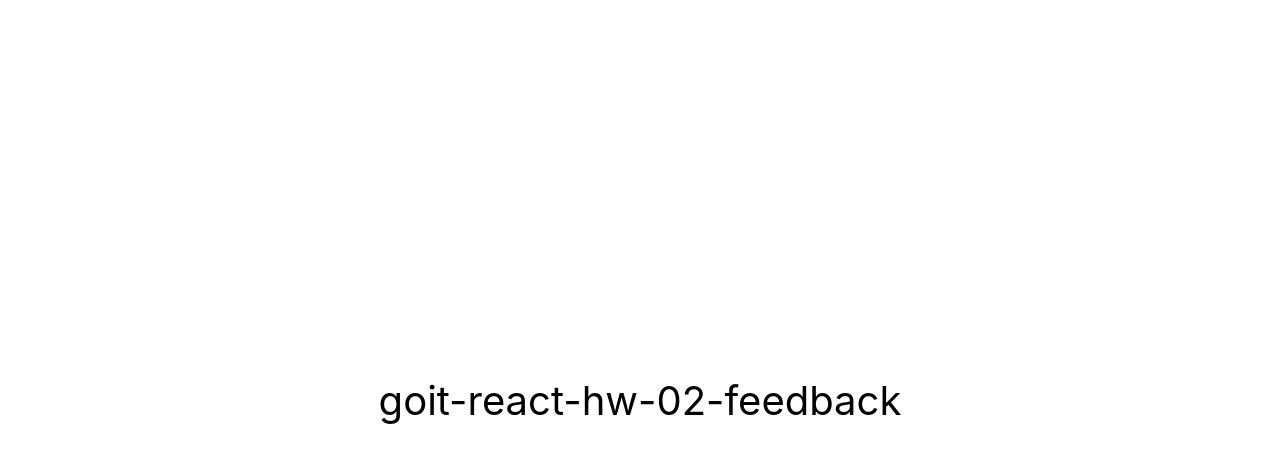
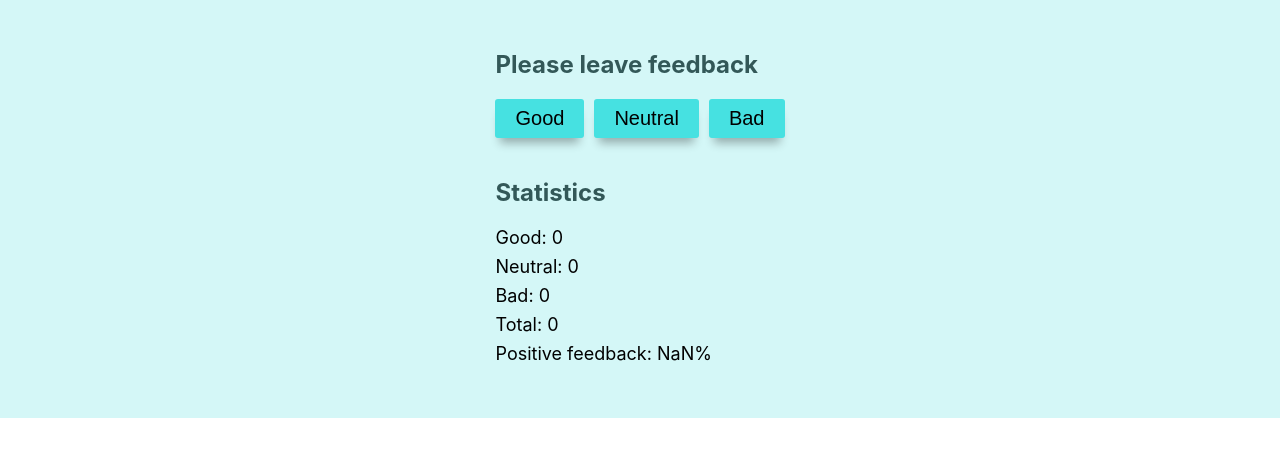
Before and after one commit to Vas2306/-goit-react-hw-02-feedback, a React (Create React App) app: page / in a window 1280 px wide. Shown: the top 462 px of the page. Built offline with nearby package versions, Linux system fonts and the light colour scheme.

Commit message:
first part

```diff
--- a/src/components/App.jsx
+++ b/src/components/App.jsx
@@ -1,16 +1,105 @@
-export const App = () => {
-  return (
-    <div
-      style={{
-        height: '100vh',
-        display: 'flex',
-        justifyContent: 'center',
-        alignItems: 'center',
-        fontSize: 40,
-        color: '#010101'
-      }}
-    >
-      goit-react-hw-02-feedback
-    </div>
-  );
-};
+// import Feedback from "./Feedback/Feedback";
+// export const App = () => {
+//   return <div>
+//     <Feedback/>
+//   </div>;
+// };
+// import React from 'react';
+import { Component } from 'react';
+import css from './Feedback/Feedback.module.css';
+class App extends Component {
+  constructor() {
+    super();
+    this.onFeedback = this.onFeedback.bind(this);
+  }
+
+  state = {
+    good: 0,
+    neutral: 0,
+    bad: 0,
+  };
+  countTotalFeedback() {
+    const { good, neutral, bad } = this.state;
+    return good + neutral + bad;
+  }
+
+  countPositiveFeedbackPercentage() {
+    return Math.round((this.state.good / this.countTotalFeedback()) * 100);
+  }
+  onFeedback(e) {
+    console.log(e.target.id);
+    switch (e.target.id) {
+      case 'good':
+        this.setState(prevState => ({ good: prevState.good + 1 }));
+        break;
+      case 'neutral':
+        this.setState(prevState => ({ neutral: prevState.neutral + 1 }));
+        break;
+      case 'bad':
+        this.setState(prevState => ({ bad: prevState.bad + 1 }));
+        break;
+      default:
+        console.log('Unknown id');
+        break;
+    }
+  }
+
+
+  render() {
+    return (
+      <section className={css.feedback}>
+        <div>
+          <h1 className={css.title}>Please leave feedback</h1>
+          <div>
+            <button
+              className={css.button}
+              type="button"
+              id="good"
+              onClick={this.onFeedback}
+            >
+              Good
+            </button>
+            <button
+              className={css.button}
+              type="button"
+              id="neutral"
+              onClick={this.onFeedback}
+            >
+              Neutral
+            </button>
+            <button
+              className={css.button}
+              type="button"
+              id="bad"
+              onClick={this.onFeedback}
+            >
+              Bad
+            </button>
+          </div>
+          <div className={css.resultStatistics}>
+            <h2 className={css.titleStatistics}>Statistics</h2>
+            <ul className={css.list}>
+              <li className={css.item}>
+                Good: <span>{this.state.good}</span>
+              </li>
+              <li className={css.item}>
+                Neutral: <span>{this.state.neutral}</span>
+              </li>
+              <li className={css.item}>
+                Bad: <span>{this.state.bad}</span>
+              </li>
+              <li className={css.item}>
+                Total: <span>{this.countTotalFeedback()}</span>
+              </li>
+              <li className={css.item}>
+                Positive feedback: <span>{this.countPositiveFeedbackPercentage()}%</span>
+              </li>
+            </ul>
+          </div>
+        </div>
+      </section>
+    );
+  }
+}
+
+export default App;
--- /dev/null
+++ b/src/components/Feedback/Feedback.css
@@ -0,0 +1,49 @@
+.Feedback {
+    display: flex;
+    justify-content: center;
+    padding-top: 30px;
+    padding-bottom: 30px;
+    background-color: #d4f7f7;
+}
+
+.Title,
+.TitleStatistics {
+    color: #335858;
+}
+
+.Button {
+    padding-top: 8px;
+    padding-bottom: 8px;
+    padding-left: 20px;
+    padding-right: 20px;
+    font-size: 20px;
+    cursor: pointer;
+    border: none;
+    background-color: #46e1e1;
+    border-radius: 3px;
+    box-shadow: 0 10px 10px -5px #0000004d;
+    transition: background-color 700ms cubic-bezier(0.075, 0.82, 0.165, 1);
+}
+
+.Button:not(:last-child) {
+    margin-right: 10px;
+}
+
+.Button:hover,
+.Button:focus {
+    background-color: #b1e4e4;
+}
+
+.ResultStatistics {
+    margin-top: 40px;
+}
+
+.List {
+    list-style-type: none;
+    padding-left: 0;
+}
+
+.Item {
+    font-size: 18px;
+    padding-bottom: 8px;
+}
--- /dev/null
+++ b/src/components/Feedback/Feedback.jsx
@@ -0,0 +1,61 @@
+import React from 'react';
+import css from './Feedback.module.css';
+class Feedback extends React.Component {
+  state = {
+    good: 0,
+    neutral: 0,
+    bad: 0,
+    };
+    handleGoodReview = () => {
+        this.setState(prevState => {
+            return {
+                good:prevState.good+1,
+            }
+        })
+    }
+  render() {
+    return (
+
+        <section className={css.feedback}>
+        <div>
+          <h1 className={css.title}>Please leave feedback</h1>
+          <div>
+            <button className={css.button} type="button" onClick={this.handleGoodReview}>
+              Good
+            </button>
+            <button className={css.button} type="button">
+              Neutral
+            </button>
+            <button className={css.button} type="button">
+              Bad
+            </button>
+          </div>
+          <div className={css.resultStatistics}>
+            <h2 className={css.titleStatistics}>Statistics</h2>
+            <ul className={css.list}>
+              <li className={css.item}>
+                            Good: <span>{ this.state.good}</span>
+              </li>
+              <li className={css.item}>
+                Neutral: <span>3</span>
+              </li>
+              <li className={css.item}>
+                Bad: <span>3</span>
+              </li>
+              <li className={css.item}>
+                Total: <span>3</span>
+              </li>
+              <li className={css.item}>
+                Positive feedback: <span>30%</span>
+              </li>
+            </ul>
+          </div>
+        </div>
+      </section>
+
+
+    );
+  }
+}
+
+export default Feedback;
--- /dev/null
+++ b/src/components/Feedback/Feedback.module.css
@@ -0,0 +1,49 @@
+.feedback {
+    display: flex;
+    justify-content: center;
+    padding-top: 30px;
+    padding-bottom: 30px;
+    background-color: #d4f7f7;
+}
+
+.title,
+.titleStatistics {
+    color: #335858;
+}
+
+.button {
+    padding-top: 8px;
+    padding-bottom: 8px;
+    padding-left: 20px;
+    padding-right: 20px;
+    font-size: 20px;
+    cursor: pointer;
+    border: none;
+    background-color: #46e1e1;
+    border-radius: 3px;
+    box-shadow: 0 10px 10px -5px #0000004d;
+    transition: background-color 700ms cubic-bezier(0.075, 0.82, 0.165, 1);
+}
+
+.button:not(:last-child) {
+    margin-right: 10px;
+}
+
+.button:hover,
+.button:focus {
+    background-color: #b1e4e4;
+}
+
+.resultStatistics {
+    margin-top: 40px;
+}
+
+.list {
+    list-style-type: none;
+    padding-left: 0;
+}
+
+.item {
+    font-size: 18px;
+    padding-bottom: 8px;
+}
--- a/src/index.js
+++ b/src/index.js
@@ -1,6 +1,6 @@
 import React from 'react';
 import ReactDOM from 'react-dom/client';
-import { App } from 'components/App';
+import  App  from 'components/App';
 import './index.css';
 
 ReactDOM.createRoot(document.getElementById('root')).render(
```
